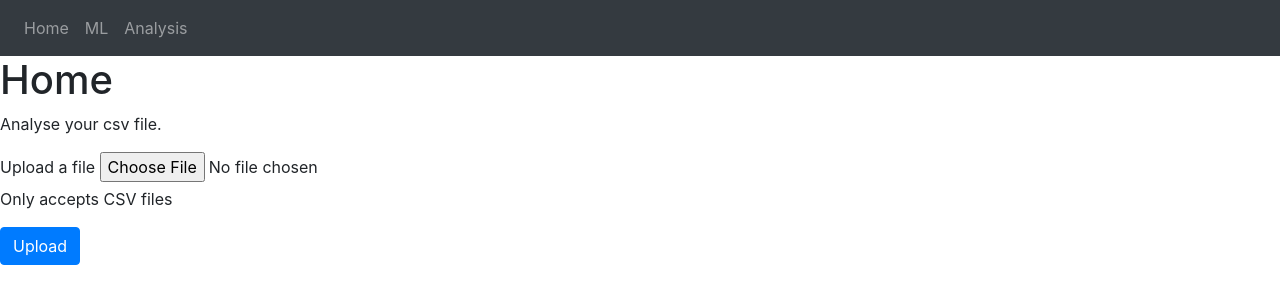
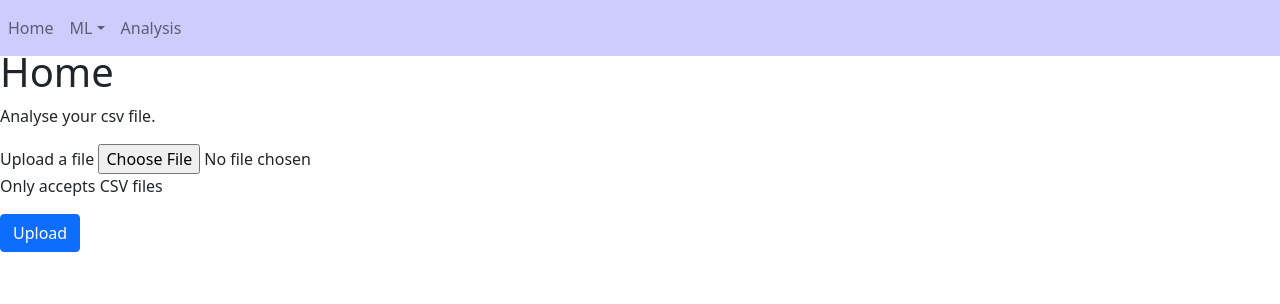
Before and after one commit to paluszekNN/mlAnalyse, a Django app: page / in a window 1280 px wide. Shown: the top 304 px of the page. Run offline with Django 3.2, Linux system fonts and the light colour scheme; some libraries are stand-ins or nearby versions.

Commit message:
sorting table with js, adding requirements.txt and ml.html

```diff
--- /dev/null
+++ b/linear_regression/static/tablesort.css
@@ -0,0 +1,21 @@
+.table-sortable th {
+  cursor: pointer;
+}
+
+.table-sortable .th-sort-asc::after {
+  content: "\25b4";
+}
+
+.table-sortable .th-sort-desc::after {
+  content: "\25be";
+}
+
+.table-sortable .th-sort-asc::after,
+.table-sortable .th-sort-desc::after {
+  margin-left: 5px;
+}
+
+.table-sortable .th-sort-asc,
+.table-sortable .th-sort-desc {
+  background: rgba(0, 0, 0, 0.1);
+}
--- a/linear_regression/views.py
+++ b/linear_regression/views.py
@@ -17,7 +17,6 @@ class IndexView(generic.ListView):
     def get_context_data(self, *, object_list=None, **kwargs):
         context = super().get_context_data(**kwargs)
         df = pd.DataFrame(json.loads(Data.objects.all()[0].data))
-        print(df.head(1))
         df.dropna(inplace=True)
 
         context['features'] = df.columns
--- a/mlAnalyse/settings.py
+++ b/mlAnalyse/settings.py
@@ -68,6 +68,10 @@ TEMPLATES = [
     },
 ]
 
+STATICFILES_DIRS = (
+    os.path.join(BASE_DIR, "static"),
+)
+
 WSGI_APPLICATION = 'mlAnalyse.wsgi.application'
 
 
--- /dev/null
+++ b/requirements.txt
@@ -0,0 +1,3 @@
+Django==3.2.8
+numpy==1.19.1
+pandas==1.1.5
--- a/templates/index.html
+++ b/templates/index.html
@@ -2,12 +2,13 @@
 <html lang="en">
 <head>
     <meta charset="UTF-8">
+    <meta name="viewport" content="width=device-width, initial-scale=1">
     <title>ML</title>
+    <script src="https://cdn.jsdelivr.net/npm/bootstrap@5.1.3/dist/js/bootstrap.bundle.min.js" integrity="sha384-ka7Sk0Gln4gmtz2MlQnikT1wXgYsOg+OMhuP+IlRH9sENBO0LRn5q+8nbTov4+1p" crossorigin="anonymous"></script>
+    <link href="https://cdn.jsdelivr.net/npm/bootstrap@5.0.2/dist/css/bootstrap.min.css" rel="stylesheet" integrity="sha384-EVSTQN3/azprG1Anm3QDgpJLIm9Nao0Yz1ztcQTwFspd3yD65VohhpuuCOmLASjC" crossorigin="anonymous"><script src="https://code.jquery.com/jquery-3.3.1.slim.min.js" integrity="sha384-q8i/X+965DzO0rT7abK41JStQIAqVgRVzpbzo5smXKp4YfRvH+8abtTE1Pi6jizo" crossorigin="anonymous"></script>
+    {% load static %}
 
-    <link rel="stylesheet" href="https://stackpath.bootstrapcdn.com/bootstrap/4.3.1/css/bootstrap.min.css" integrity="sha384-ggOyR0iXCbMQv3Xipma34MD+dH/1fQ784/j6cY/iJTQUOhcWr7x9JvoRxT2MZw1T" crossorigin="anonymous">
-    <script src="https://code.jquery.com/jquery-3.3.1.slim.min.js" integrity="sha384-q8i/X+965DzO0rT7abK41JStQIAqVgRVzpbzo5smXKp4YfRvH+8abtTE1Pi6jizo" crossorigin="anonymous"></script>
-    <script src="https://cdnjs.cloudflare.com/ajax/libs/popper.js/1.14.7/umd/popper.min.js" integrity="sha384-UO2eT0CpHqdSJQ6hJty5KVphtPhzWj9WO1clHTMGa3JDZwrnQq4sF86dIHNDz0W1" crossorigin="anonymous"></script>
-    <script src="https://stackpath.bootstrapcdn.com/bootstrap/4.3.1/js/bootstrap.min.js" integrity="sha384-JjSmVgyd0p3pXB1rRibZUAYoIIy6OrQ6VrjIEaFf/nJGzIxFDsf4x0xIM+B07jRM" crossorigin="anonymous"></script>
+    <link rel="stylesheet" href="{% static 'tablesort.css' %}">
 </head>
 <body>
 
@@ -34,8 +35,6 @@
     {% endif %}
 
     {% endblock %}
-
-    <script src="https://cdnjs.cloudflare.com/ajax/libs/jquery/3.1.1/jquery.min.js"></script>
-
+    <script src="{% static 'tablesort.js' %}"></script>
 </body>
 </html>
--- a/templates/navbar.html
+++ b/templates/navbar.html
@@ -1,18 +1,25 @@
-<nav class="navbar navbar-expand-lg navbar-dark bg-dark">
+<nav class="navbar fixed-top navbar-expand-sm navbar-light" style="background-color: #ccccff;">
     <button class="navbar-toggler" type="button" data-toggle="collapse" data-target="#navbarNav" aria-controls="navbarNav" aria-expanded="false" aria-label="Toggle navigation">
         <span class="navbar-toggler-icon"></span>
     </button>
     <div class="collapse navbar-collapse" id="navbarNav">
         <ul class="navbar-nav">
             <li class="nav-item">
-                <a class="nav-link" href="http://localhost:8000/">Home <span class="sr-only">(current)</span></a>
+                <a class="nav-link" href="http://localhost:8000/">Home</a>
+            </li>
+            <li class="nav-item dropdown">
+                <a class="nav-link dropdown-toggle" href="#" id="navbarDropdown" role="button" data-bs-toggle="dropdown" aria-expanded="false">ML</a>
+                <ul class="dropdown-menu" aria-labelledby="navbarDropdown">
+                    <li><a class="dropdown-item" href="http://localhost:8000/linear_regression">Data</a></li>
+                    <li><a class="dropdown-item" href="http://localhost:8000/linear_regression\lr">Linear Regression</a></li>
+                    <li><a class="dropdown-item" href="http://localhost:8000/linear_regression\eln">Elastic Net</a></li>
+                </ul>
             </li>
             <li class="nav-item">
-                <a class="nav-link" href="http://localhost:8000/linear_regression">ML<span class="sr-only">(current)</span></a>
-            </li>
-            <li class="nav-item">
-                <a class="nav-link" href="http://localhost:8000/linear_regression/analyse">Analysis<span class="sr-only">(current)</span></a>
+                <a class="nav-link" href="http://localhost:8000/linear_regression/analyse">Analysis</a>
             </li>
         </ul>
     </div>
 </nav>
+<br>
+<br>
```
Also changed, not shown: linear_regression/static/tablesort.js (added, +40 -0 lines), linear_regression/templates/ml.html (added, +25 -0 lines).
